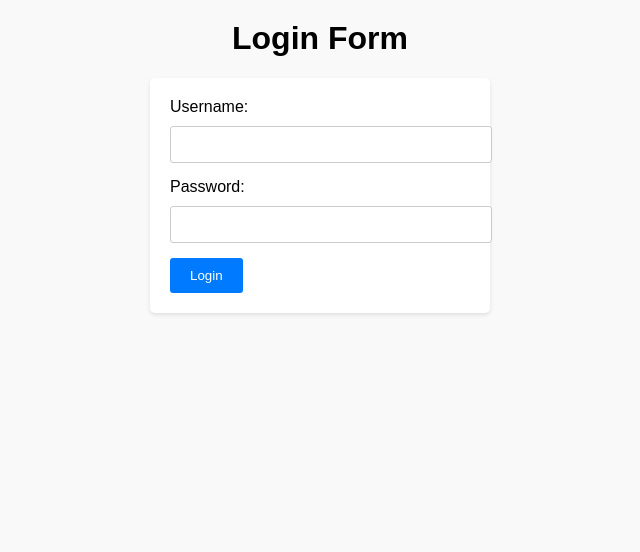
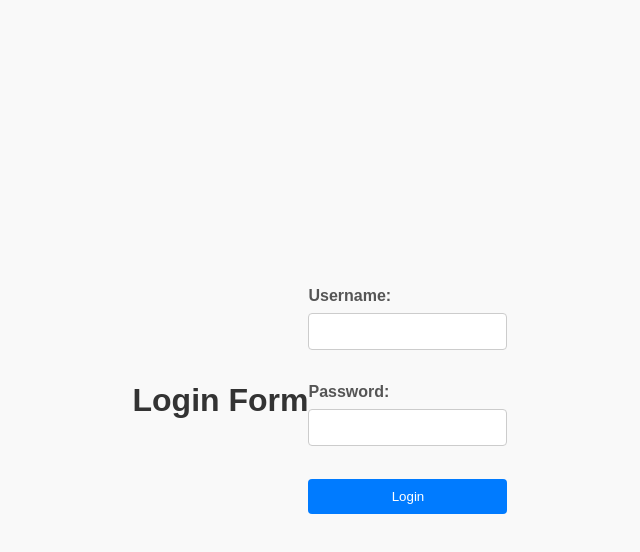
Before and after one commit to arfelrayarriola/LoginPage, a plain HTML site: page index.html in a window 1280 px wide. Shown: the whole page, without its empty margins (320-960 px from the left). Drawn offline with Linux system fonts and the light colour scheme.

Commit message:
New CSS changes

```diff
--- a/style.css
+++ b/style.css
@@ -4,34 +4,50 @@ body {
     background-color: #f9f9f9;
     margin: 0;
     padding: 0;
+    display: flex;
+    justify-content: center;
+    align-items: center;
+    min-height: 100vh;
+}
+
+.container {
+    max-width: 400px;
+    padding: 20px;
+    background-color: #fff;
+    border-radius: 8px;
+    box-shadow: 0 4px 6px rgba(0, 0, 0, 0.1);
 }
 
 h1 {
     text-align: center;
-    margin-top: 20px;
+    margin-bottom: 20px;
+    color: #333;
 }
 
 form {
-    max-width: 300px;
-    margin: 0 auto;
-    padding: 20px;
-    background-color: #fff;
-    border-radius: 5px;
-    box-shadow: 0 2px 4px rgba(0, 0, 0, 0.1);
+    display: flex;
+    flex-direction: column;
 }
 
 label {
-    display: block;
-    margin-bottom: 10px;
+    font-weight: bold;
+    margin-bottom: 8px;
+    color: #555;
 }
 
 input[type="text"],
 input[type="password"] {
-    width: 100%;
     padding: 10px;
     margin-bottom: 15px;
     border: 1px solid #ccc;
-    border-radius: 3px;
+    border-radius: 4px;
+    outline: none;
+    transition: border-color 0.2s;
+}
+
+input[type="text"]:focus,
+input[type="password"]:focus {
+    border-color: #007bff;
 }
 
 button {
@@ -39,8 +55,9 @@ button {
     color: #fff;
     border: none;
     padding: 10px 20px;
-    border-radius: 3px;
+    border-radius: 4px;
     cursor: pointer;
+    transition: background-color 0.2s;
 }
 
 button:hover {
```
